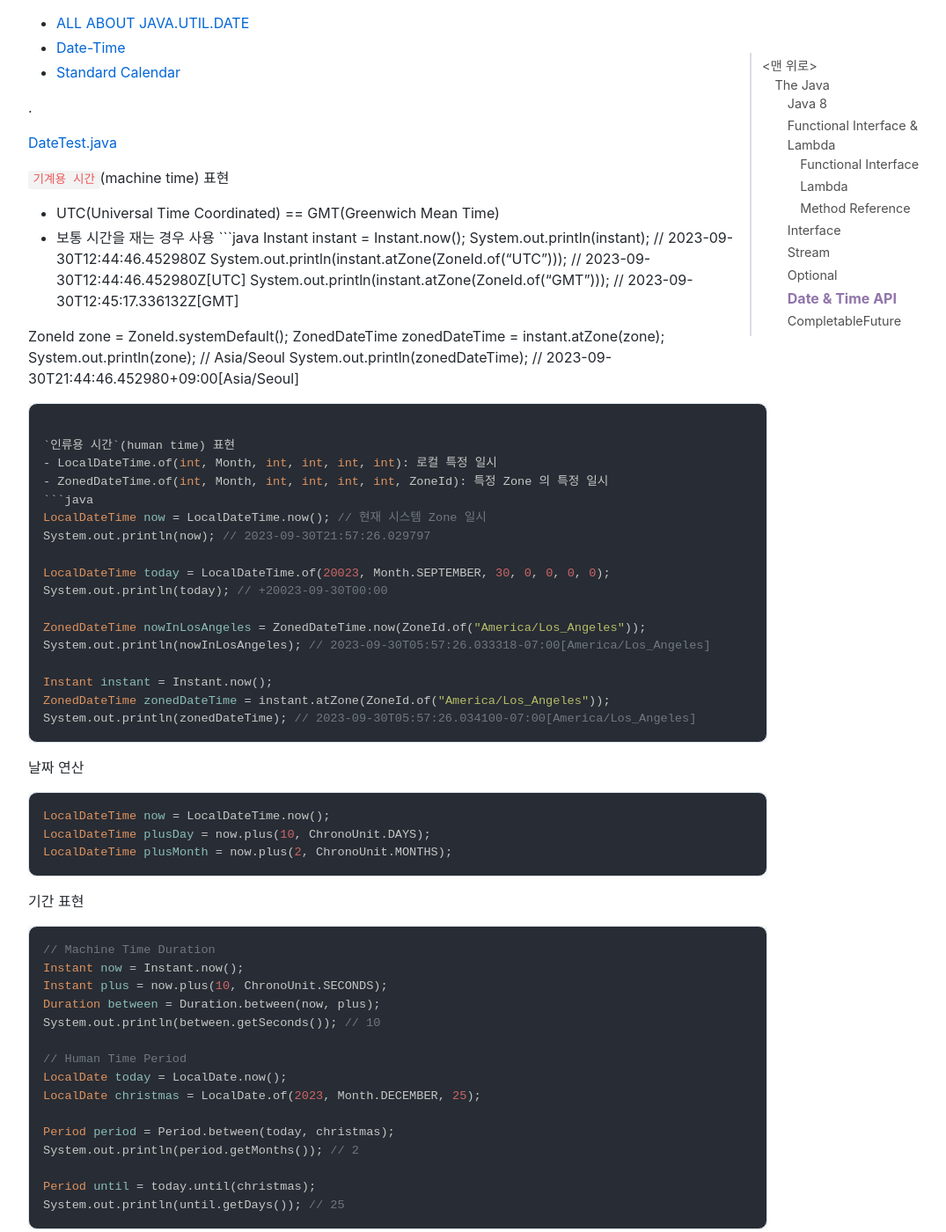
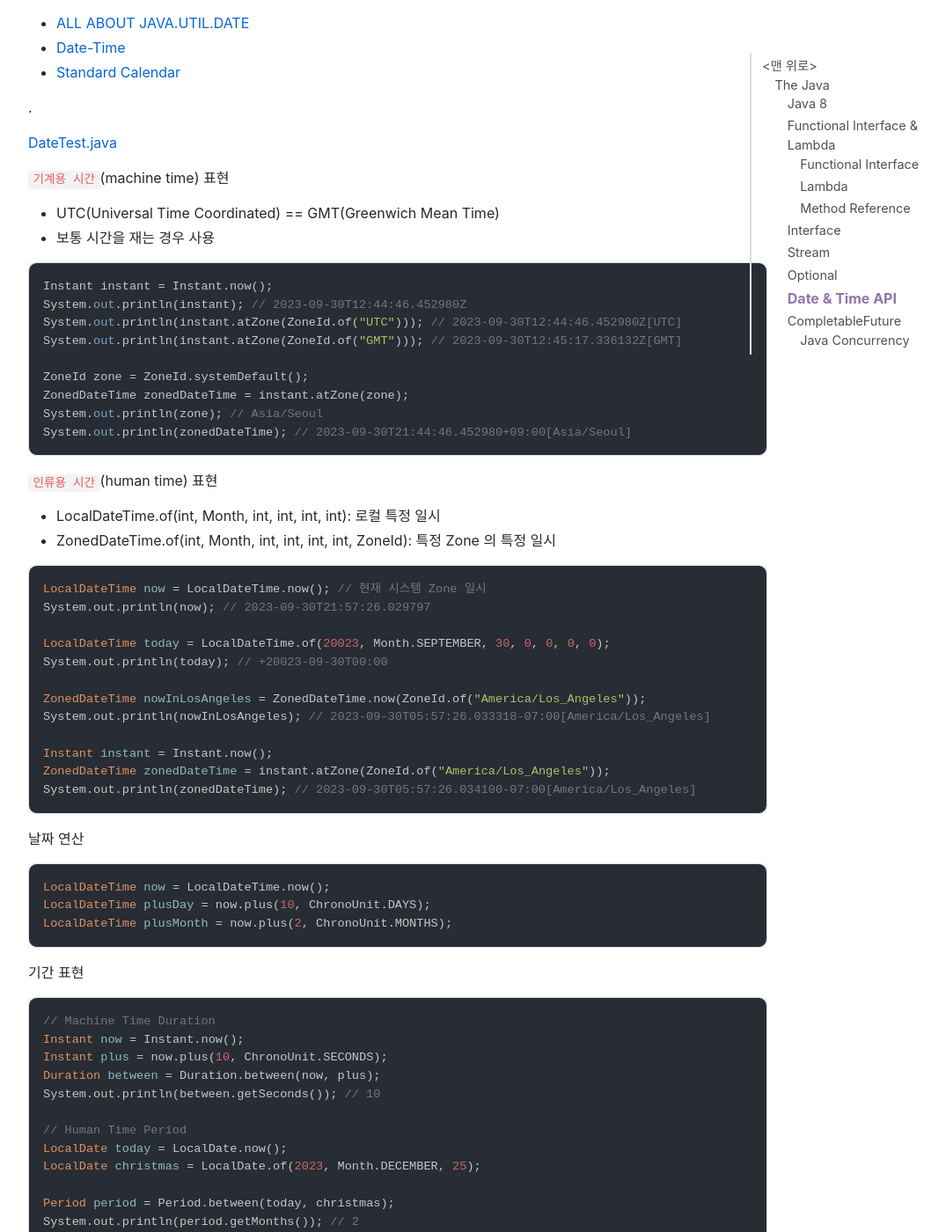
Before and after one commit to jihunparkme/jihunparkme.github.io, a Jekyll site: the page built from _posts/2023-09-27-the-java.md, in a window 1280 px wide and 1400 px high, scrolled down 16065 px. Shown: the whole window at 88% size, without its empty margins (188-1263 px from the left). Built offline with Jekyll 4.4.1, drawn with Linux system fonts in a browser that asks for light colours; nearby versions of some CDN libraries; comment, search, counter and statistics services are not loaded; some of the changed text lies outside the part shown.

Commit message:
[The Java] Java Concurrency

````diff
--- a/_posts/2023-09-27-the-java.md
+++ b/_posts/2023-09-27-the-java.md
@@ -749,6 +749,7 @@
 `기계용 시간`(machine time) 표현
 - UTC(Universal Time Coordinated) == GMT(Greenwich Mean Time)
 - 보통 시간을 재는 경우 사용
+
 ```java
 Instant instant = Instant.now();
 System.out.println(instant); // 2023-09-30T12:44:46.452980Z
@@ -764,6 +765,7 @@
 `인류용 시간`(human time) 표현
 - LocalDateTime.of(int, Month, int, int, int, int): 로컬 특정 일시
 - ZonedDateTime.of(int, Month, int, int, int, int, ZoneId): 특정 Zone 의 특정 일시
+
 ```java
 LocalDateTime now = LocalDateTime.now(); // 현재 시스템 Zone 일시
 System.out.println(now); // 2023-09-30T21:57:26.029797
@@ -780,6 +782,7 @@
 ```
 
 날짜 연산
+
 ```java
 LocalDateTime now = LocalDateTime.now();
 LocalDateTime plusDay = now.plus(10, ChronoUnit.DAYS);
@@ -787,6 +790,7 @@
 ```
 
 기간 표현
+
 ```java
 // Machine Time Duration
 Instant now = Instant.now();
@@ -807,6 +811,7 @@
 
 Pasing/Formatting
 - [DateTimeFormatter](https://docs.oracle.com/javase/8/docs/api/java/time/format/DateTimeFormatter.html#pre)
+
 ```java
 // formatting
 LocalDateTime now = LocalDateTime.now();
@@ -825,6 +830,7 @@
 레거시 API 지원
 - GregorianCalendar, Date 타입의 인스턴스를 Instant/ZonedDateTime 으로 변환 가능
 - java.util.TimeZone 에서 java.time.ZoneId 로 상호 변환 가능
+
 ```java
 Date date = new Date(); // Sat Sep 30 22:24:04 KST 2023
 Instant instant = date.toInstant(); // 2023-09-30T13:24:04.618Z
@@ -841,7 +847,9 @@
 
 ## CompletableFuture
 
-[**Java Concurrency**](https://docs.oracle.com/javase/tutorial/essential/concurrency/)
+### Java Concurrency
+
+[Java Concurrency](https://docs.oracle.com/javase/tutorial/essential/concurrency/)
 
 Concurrent Software
 - 동시에 여러 작업을 할 수 있는 소프트웨어
@@ -861,8 +869,6 @@
 - [join](https://docs.oracle.com/javase/8/docs/api/java/lang/Thread.html#join--): 다른 쓰레드 대기
   - 다른 쓰레드가 끝날 때까지 대기
 
+다수의 스레드를 코딩으로 관리하기 어려움. Execute 생성.
 
-
-
-
-다수의 스레드를 코딩으로 관리하기 어려움. Execute 생성.
+.
````
